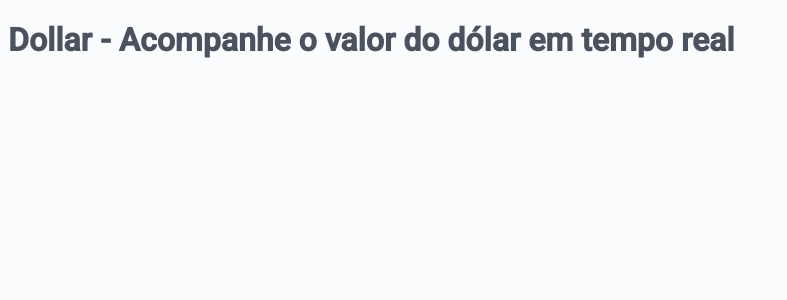
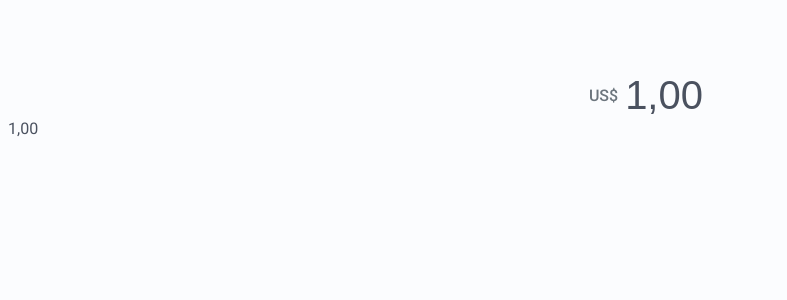
Before and after one commit to valmisson/dollar, a Vue app: page / in a window 1280 px wide. Shown: the top 300 px of the page, without its empty margins (0-787 px from the left). Built offline with nearby package versions, Linux system fonts and the light colour scheme.

Commit message:
feat: add component InputDolar

```diff
--- a/src/App.vue
+++ b/src/App.vue
@@ -1,12 +1,35 @@
 <template>
-  <h1>Dollar - Acompanhe o valor do dólar em tempo real</h1>
+  <main class="container">
+    <input-dolar @typedDolar="listenTypedDolar" />
+
+    {{ dollarTyped }}
+  </main>
 </template>
 
 <script lang="ts">
-import { defineComponent } from 'vue'
+import { defineComponent, reactive, ref, toRefs } from 'vue'
+import InputDolar from '@components/InputDolar.vue'
 
 export default defineComponent({
-  name: 'App'
+  name: 'App',
+  components: {
+    InputDolar
+  },
+
+  setup () {
+    const dollarTyped = ref<string>()
+
+    const methods = reactive({
+      listenTypedDolar (value: string) {
+        dollarTyped.value = value
+      }
+    })
+
+    return {
+      dollarTyped,
+      ...toRefs(methods)
+    }
+  }
 })
 </script>
 
@@ -43,4 +66,9 @@ body {
   color: var(--text);
   font-family: 'Roboto', sans-serif;
 }
+
+.container {
+  padding-top: 4rem;
+  max-width: 100%;
+}
 </style>
--- /dev/null
+++ b/src/components/InputDolar.vue
@@ -0,0 +1,117 @@
+<template>
+  <div class="input__dolar">
+    <span class="input--code">US$</span>
+
+    <input
+      type="text"
+      v-model="dollar"
+      @blur="updateDollar"
+      @focus="selectValue"
+      :size="dollar.length || 4"
+      class="input--field"
+    >
+  </div>
+</template>
+
+<script lang="ts">
+import { defineComponent, onMounted, reactive, ref, toRefs, watch } from 'vue'
+
+const DEFAULT_DOLLAR = '1,00'
+
+export default defineComponent({
+  name: 'InputDolar',
+
+  setup (props, { emit }) {
+    const dollar = ref<string>(DEFAULT_DOLLAR)
+
+    const methods = reactive({
+      updateDollar () {
+        const value = this.toDecimal(dollar.value)
+
+        this.sendTypedDollar(value)
+
+        dollar.value = value
+      },
+
+      selectValue (e: { target: HTMLInputElement }): void {
+        e.target.select()
+      },
+
+      toDecimal (dollar: string): string {
+        let value = dollar
+
+        // If no value is passed sets the default value
+        if (value.length === 0) value = DEFAULT_DOLLAR
+
+        // If has only comma sets the default value
+        if (!value.split(',', 1)[0]) value = DEFAULT_DOLLAR
+
+        // If not has comma add ',00'
+        if (!value.includes(',')) value += ',00'
+
+        // If not has number after comma add '00'
+        if (!value.split(',', 2)[1]) value += '00'
+
+        return value
+      },
+
+      sanitize (): void {
+        let value = dollar.value
+
+        // If it is not number, dot or comma remove the typed character
+        if (!value.match(/^[0-9,.]+$/)) value = value.slice(0, -1)
+
+        // If dot typed replace for comma
+        if (value.includes('.')) value = value.replace(/\./g, ',')
+
+        // If already exist a comma removes the last comma typed
+        if (value.replace(/[^,]/g, '').length > 1) value = value.slice(0, -1)
+
+        dollar.value = value
+      },
+
+      sendTypedDollar (dollar: string): void {
+        emit('typedDolar', dollar)
+      }
+    })
+
+    watch(dollar, () => methods.sanitize())
+
+    onMounted(() => {
+      methods.sendTypedDollar(DEFAULT_DOLLAR)
+    })
+
+    return {
+      dollar,
+      ...toRefs(methods)
+    }
+  }
+})
+</script>
+
+<style scoped>
+.input__dolar {
+  display: flex;
+  align-items: center;
+  justify-content: center;
+}
+
+.input--code {
+  color: var(--gray);
+  font-weight: 500;
+  margin-left: 80px;
+  margin-right: 5px;
+}
+
+.input--field {
+  border: none;
+  background-color: var(--bg );
+  color: var(--text);
+  font-size: 2.5rem;
+  font-weight: 500;
+}
+
+.input--field:focus {
+  outline: none;
+}
+</style>
```
